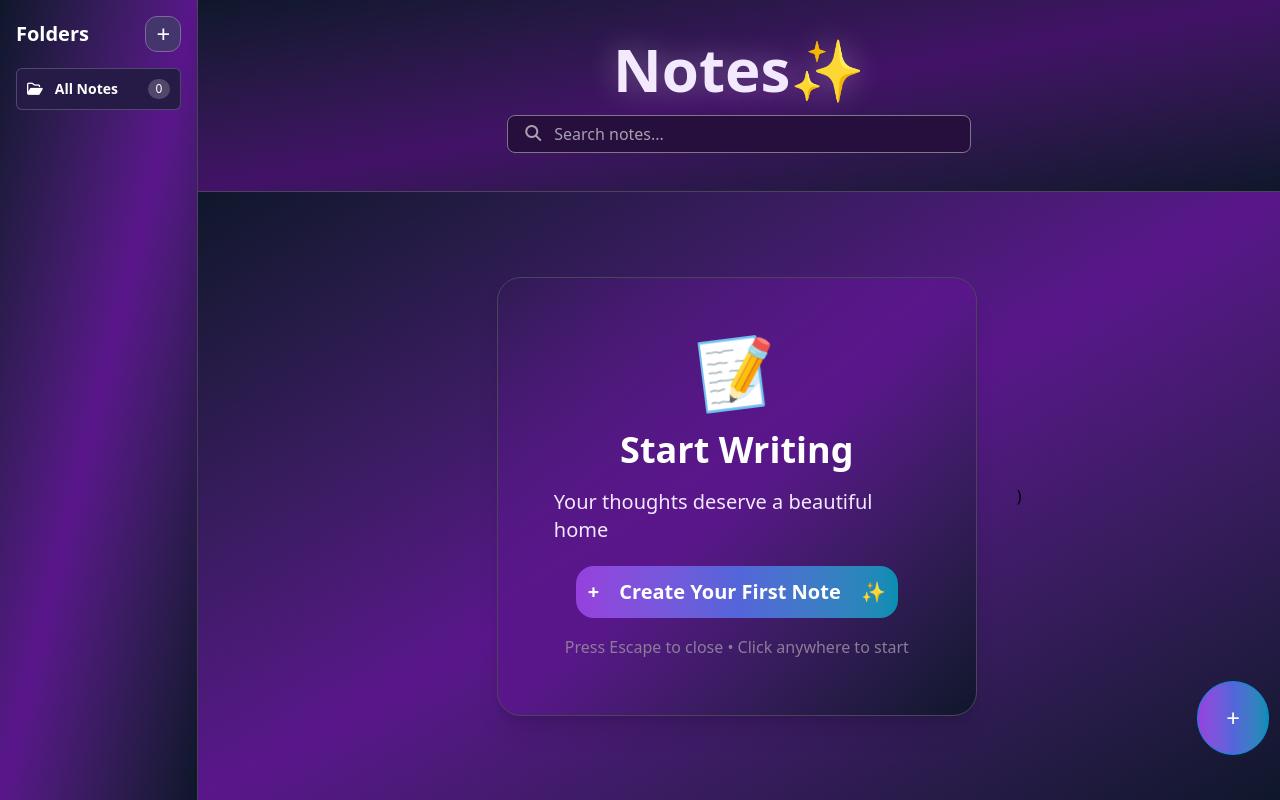
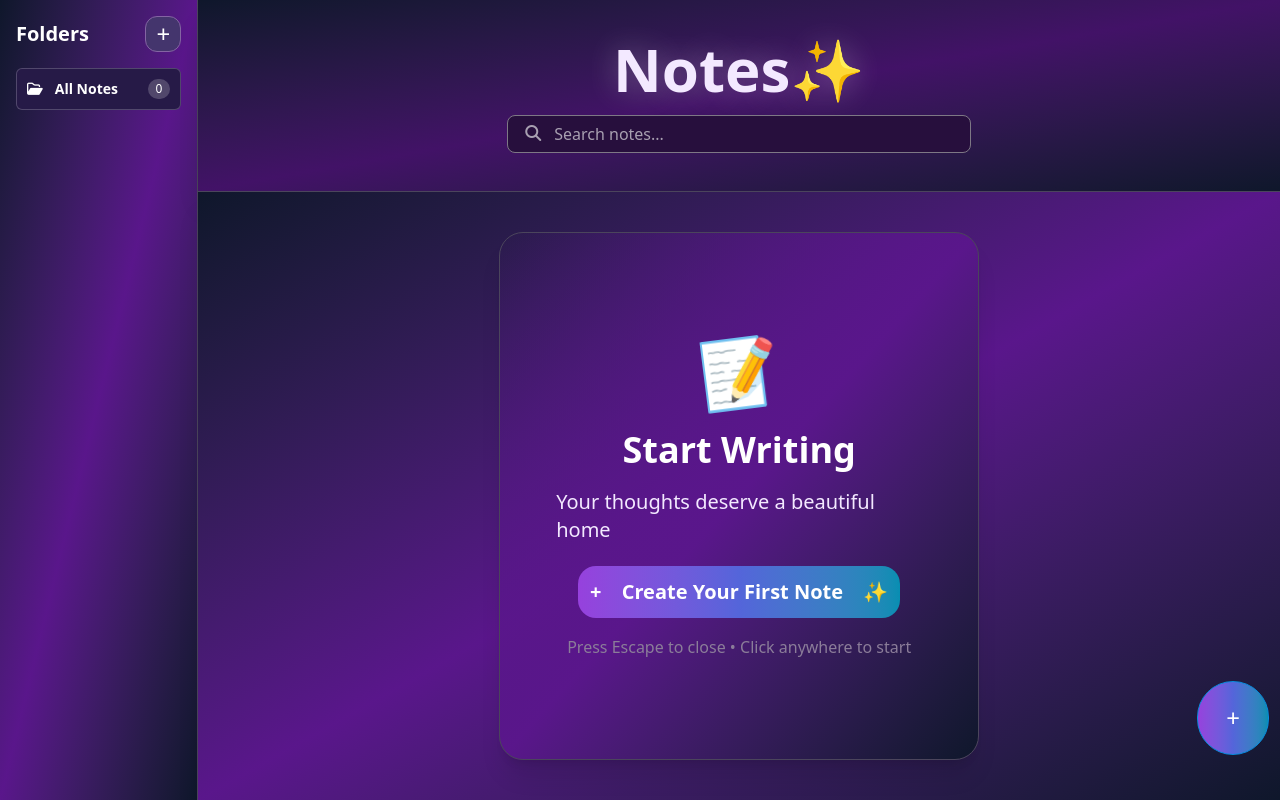
Before and after one commit to NwakanmaEmmanuel/Mini-Note-Board, a React (Vite) app: page / in a window 1280 px wide. Built offline with nearby package versions, Linux system fonts and the light colour scheme.

Commit message:
Folder tab adjusted and centered with with margin and broken ui fixed

```diff
--- a/src/components/FolderTab.jsx
+++ b/src/components/FolderTab.jsx
@@ -5,12 +5,12 @@ export default function FolderTab({ folder, setSelectedFolder, notes }) {
   return (
     // <div className="p-14 bg-red-600 shadow-xl   rounded-3xl border border-[#4b455c] m-10 flex flex-col">
 
-      <div className="p-14 bg-linear-to-br  via-purple-900 to-slate-900  shadow-xl backdrop-blur-lgp-10 w-120 rounded-3xl border border-[#4b455c] m-10 items-center flex flex-col justify-center">
+      <div className="p-14 bg-linear-to-br  via-purple-900 to-slate-900  shadow-xl backdrop-blur-lgp-10 w-120 rounded-3xl border border-[#4b455c] m-[71px] items-center flex flex-col justify-center">
 
         <div className="text-7xl mb-6 relative ">📁</div>
         <h1 className="text-4xl font-bold text-white mb-4.5">Empty Folder</h1>
-        <p className="font-medium text-xl text-center text-[#f3e9ff] mb-5.5">
-          <span className="text-[#8abbf5]">"{folder.name}"</span> has no notes yet</p>
+        <p className="font-medium text-xl text-center break-all text-[#f3e9ff] mb-5.5">
+          <span className="text-[#8abbf5] ">"{folder.name}"</span> has no notes yet</p>
         <button className=" group p-3 mb-[17px] bg-blue-500 text-white text-xl font-bold rounded-[18px] transform transition hover:scale-105 active:scale-95 bg-linear-to-r from-[#9641dd] via-[#5465da] to-[#078eb2]  ">
             <span className="mr-[15px] inline-block">+</span> Create Your First Note <span className="text-white ml-[15px]">✨</span>
         </button>
--- a/src/components/Main.jsx
+++ b/src/components/Main.jsx
@@ -12,7 +12,7 @@ function Main({addNewNote,handleDeleteNote,selectedFolder, setSelectedFolder, no
 
 
 
-        <div className="bg-linear-to-br from-slate-900 via-purple-900 to-slate-900 h-[547px]  shadow-xl backdrop-blur-lgp-10 flex items-center  justify-center relative basis-[76%]">
+        <div className="bg-linear-to-br from-slate-900 via-purple-900 to-slate-900 h-[547px]  shadow-xl backdrop-blur-lgp-10 flex justify-center overflow-hidden relative basis-[76%]">
 
            {selectedFolder ? (
 
@@ -40,7 +40,8 @@ function Main({addNewNote,handleDeleteNote,selectedFolder, setSelectedFolder, no
 
             </div>
 
-        <button  onClick={() => setShowBox(true)}  className="px-7 py-5 rounded-full text-2xl text-white border border-[#088ddf] fixed right-[11px] bottom-[45px] bg-linear-to-r from-[#9641dd] via-[#5465da] to-[#078eb2] ">+</button>)
+        <button  onClick={() => setShowBox(true)}  className="px-7 py-5 rounded-full text-2xl text-white border border-[#088ddf] fixed right-[11px] bottom-[45px] bg-linear-to-r from-[#9641dd] via-[#5465da] to-[#078eb2] ">+</button>
+
         </>
         ) }
 
```
